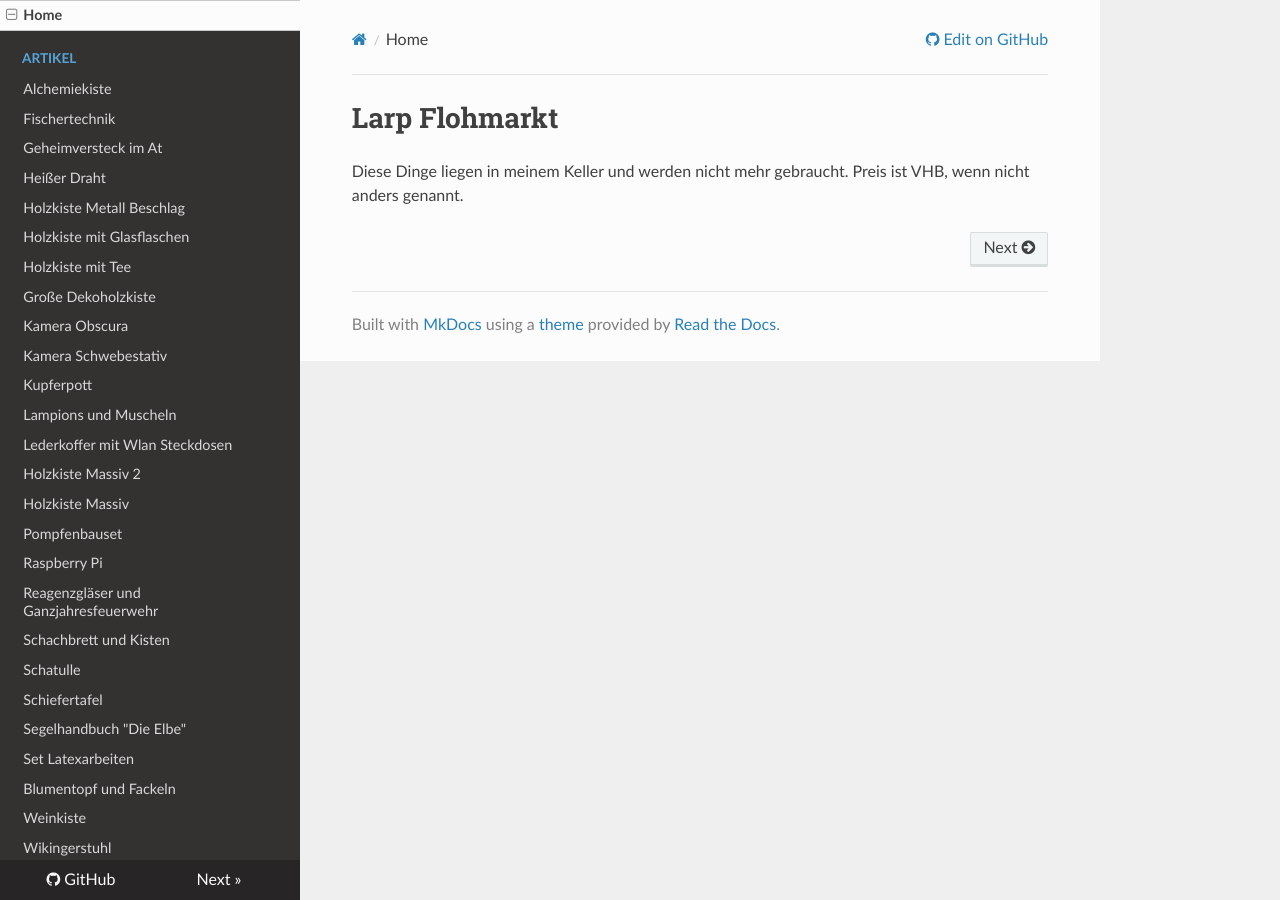
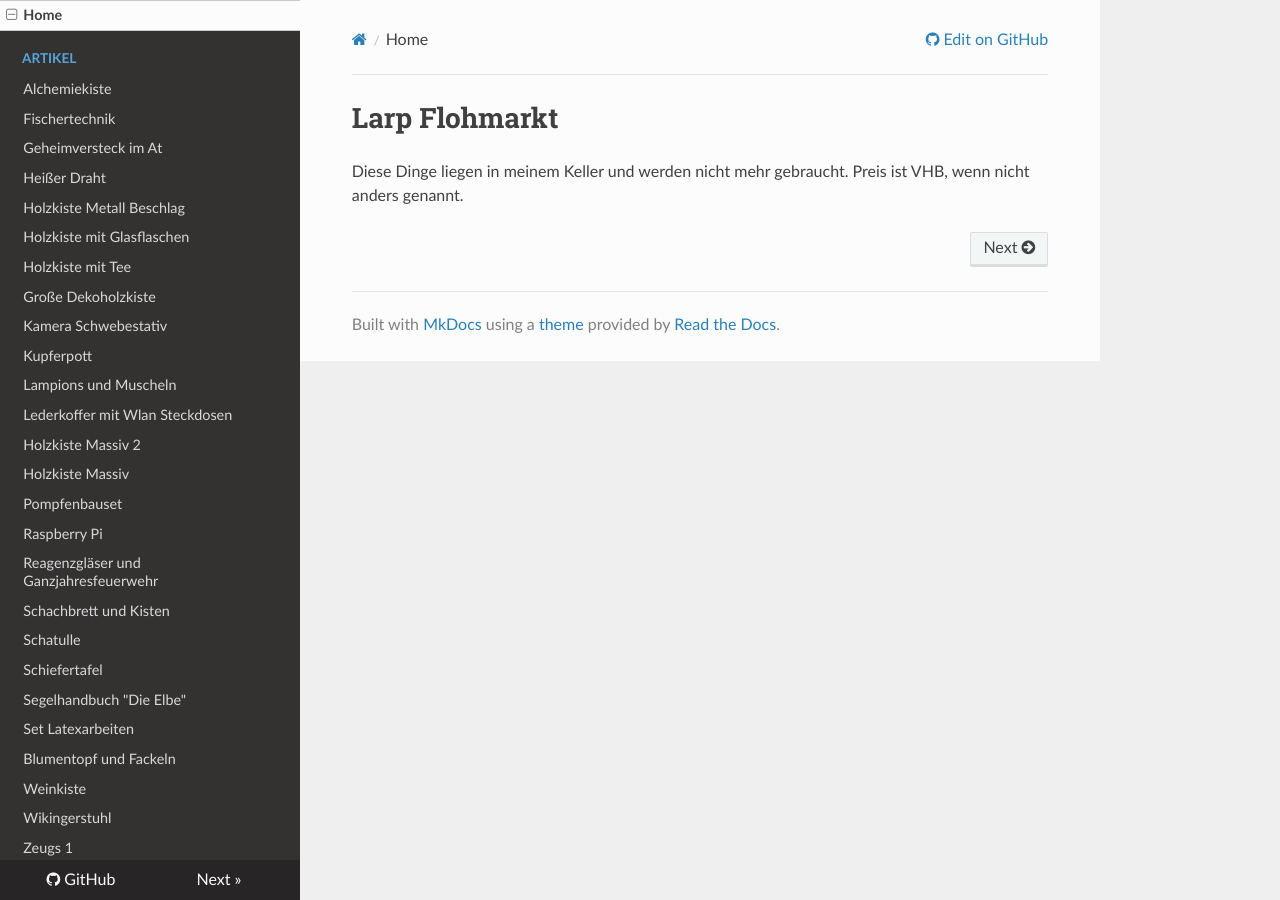
Before and after one commit to RincewindWizzard/larp-flohmarkt, an MkDocs documentation site: the page built from docs/index.md, in a window 1280 px wide. Built offline with MkDocs 1.6.1, drawn with Linux system fonts in a browser that asks for light colours; nearby versions of some CDN libraries.

Commit message:
Update mkdocs.yml

```diff
--- a/mkdocs.yml
+++ b/mkdocs.yml
@@ -25,7 +25,6 @@
     - holzkiste-mit-glasflaschen/index.md
     - holzkiste-mit-tee/index.md
     - holztruhe-deko/index.md
-    - kamera-obscura/index.md
     - kamera-schwebestativ/index.md
     - kupfer-pott/index.md
     - lampen-und-muscheln/index.md
```
